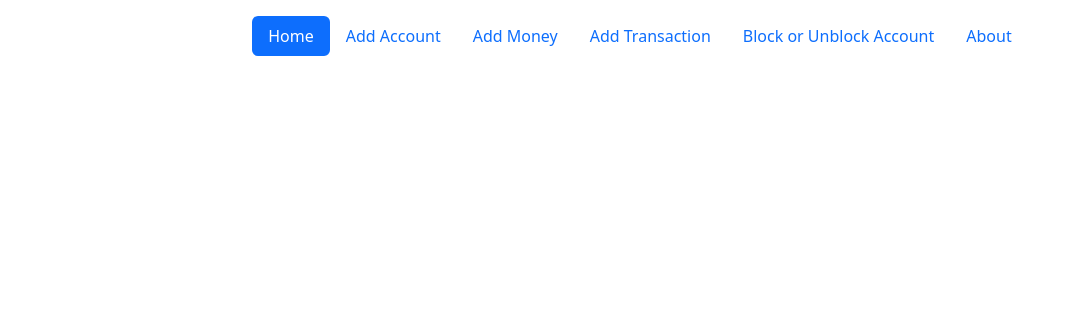
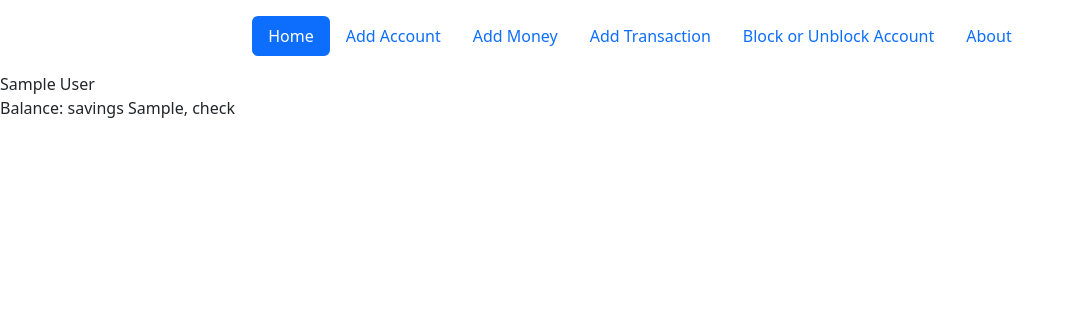
Before and after one commit to Akpere38/bank, a Flask app: page /admin in a window 1280 px wide. Shown: the top 332 px of the page, without its empty margins (0-1074 px from the left). Run offline with Flask 3, Linux system fonts and the light colour scheme; tables that the repository leaves empty hold one stand-in row (values such as "Sample post"); some libraries are stand-ins or nearby versions.

Commit message:
Add files via upload

```diff
--- a/main.py
+++ b/main.py
@@ -11,7 +11,7 @@ Bootstrap5(app)
 app.config['SECRET_KEY'] = 'secretkey'
 
 """db connecting"""
-app.config['SQLALCHEMY_DATABASE_URI'] = "sqlite:///bankk.db"
+app.config['SQLALCHEMY_DATABASE_URI'] = "sqlite:///bk.db"
 db = SQLAlchemy()
 db.init_app(app)
 
@@ -92,40 +92,7 @@ def signup_success():
 def admin():
     users = db.session.execute(db.Select(Accounts)).scalars().all()
 
-    # add_aza = AddAccount()
-    # add_bar = AddMoney()
-    # add_transaction = AddTransaction()
-    #
-    # if add_transaction.validate_on_submit():
-    #     user = db.session.execute(
-    #         db.select(Accounts).where(Accounts.username == add_transaction.username.data)).scalar()
-    #     new_transaction = Transactions(
-    #         user_id=user.id,
-    #         username=user.username,
-    #         date=add_transaction.Date.data,
-    #         amount=add_transaction.amount.data,
-    #         type=add_transaction.type.data,
-    #         remark=add_transaction.remark.data
-    #
-    #     )
-    #     db.session.add(new_transaction)
-    #     db.session.commit()
-    #
-    #     return "NEW BALANCE UPDATED"
-
-    # elif add_aza.validate_on_submit():
-    #     new_user = Accounts(
-    #         first_name=add_aza.first_name.data,
-    #         last_name=add_aza.last_name.data,
-    #         username=add_aza.username.data,
-    #         password=add_aza.password.data,
-    #         savings_account=add_aza.savings.data,
-    #         checking_account=add_aza.checking.data,
-    #     )
-    #     db.session.add(new_user)
-    #     db.session.commit()
-
-    return render_template("admin.html")
+    return render_template("admin.html", users=users)
 
 
 @app.route("/add-transaction", methods=["GET", "POST"])
--- a/templates/admin.html
+++ b/templates/admin.html
@@ -2,4 +2,8 @@
 
 
 </body>
+{% for user in users: %}
+    {{user.first_name}} {{ user.last_name }}
+    <p>Balance: savings {{user.savings_balance}}, check</p>
+{% endfor %}
 </html>
```
Also changed, not shown: instance/bk.db (added).
